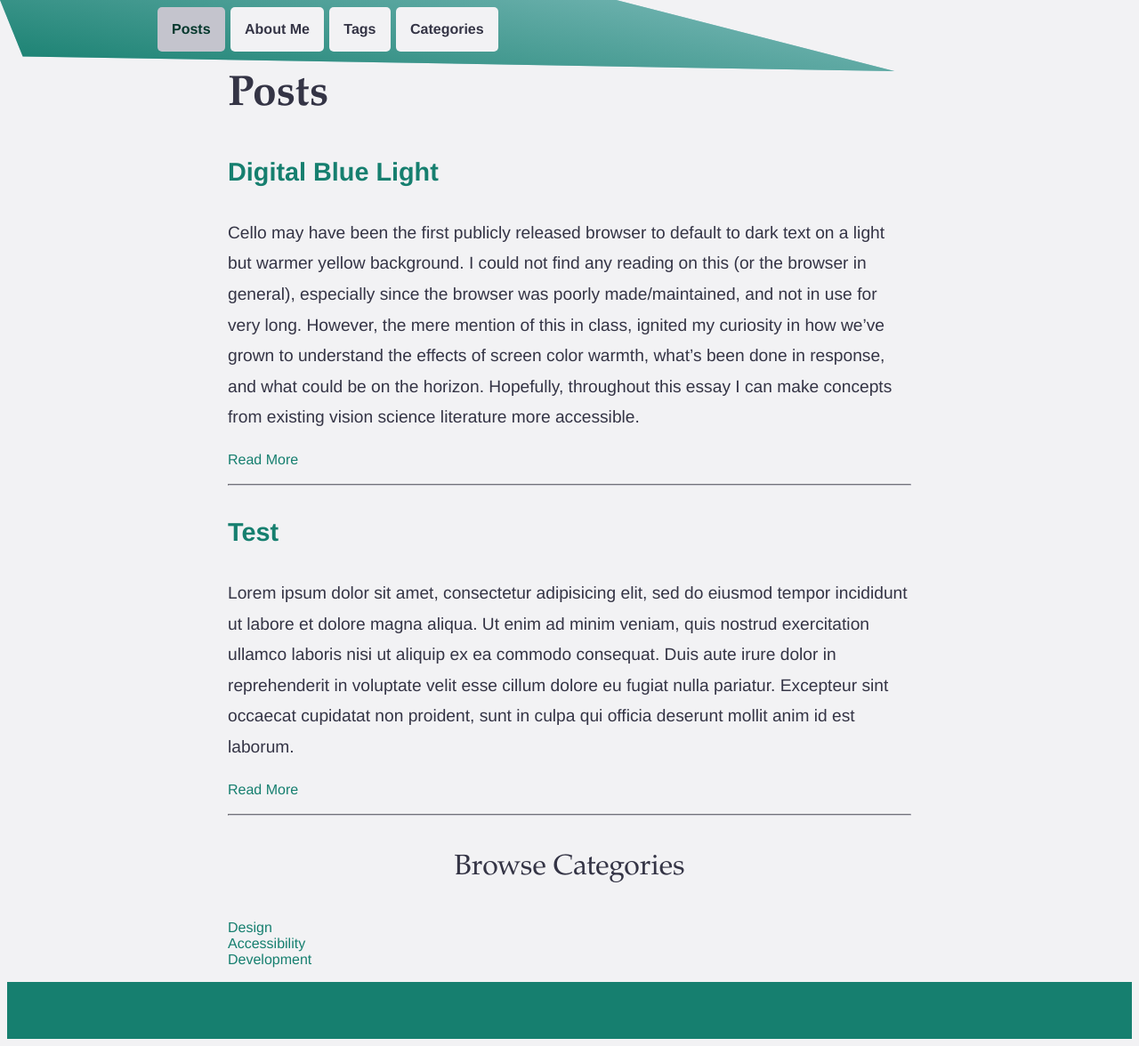
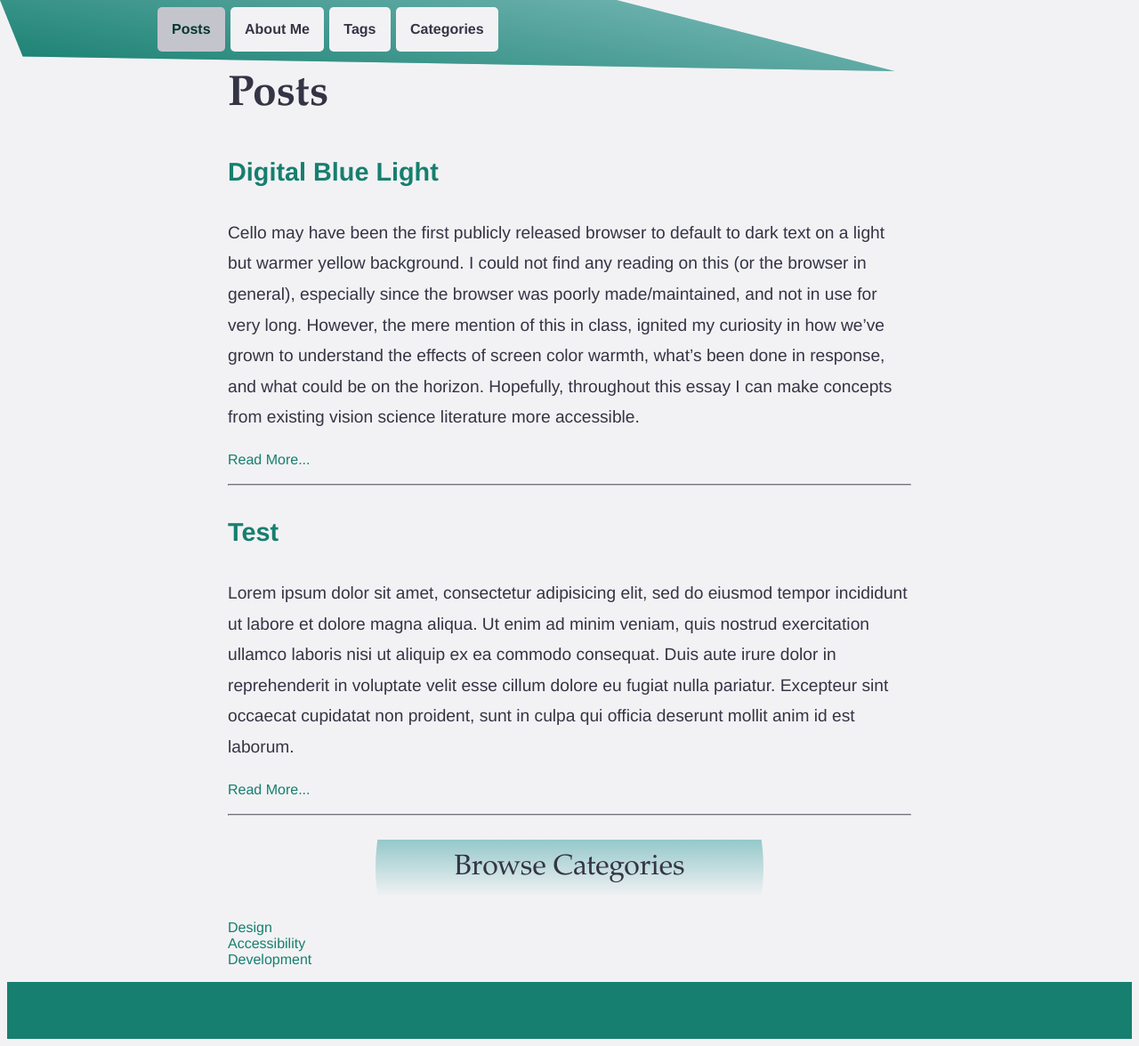
Before and after one commit to b7s9/personal-blog-jekyll, a Jekyll site: the page built from index.html, in a window 1280 px wide. Shown: the whole page at 89% size. Built offline with Jekyll 4.4.1, drawn with Linux system fonts in a browser that asks for light colours; some web fonts are replaced.

Commit message:
💄 Improve denotation of categories/tags while scrolling

```diff
--- a/_includes/read-more-btn.html
+++ b/_includes/read-more-btn.html
@@ -1 +1 @@
-<a href="{{include.link}}" class="cta">Read More</a>
+<a href="{{include.link}}" class="cta">Read More...</a>
--- a/_sass/main.scss
+++ b/_sass/main.scss
@@ -288,6 +288,15 @@ nav {
 
 }
 
+h2 {
+    background-image: linear-gradient(180deg, $primary-light, rgba(0, 0, 0, 0));
+    clip-path: circle(60%);
+
+    @media screen and (min-width: $mobile-max){
+        clip-path: circle(40%);
+    }
+}
+
 h4 {
     color:$shadow-grey;
 }
```
